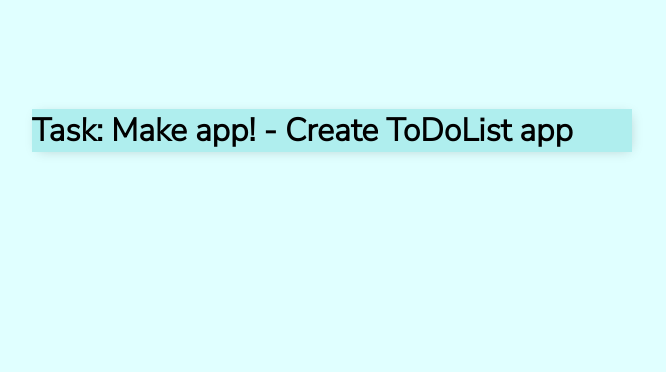
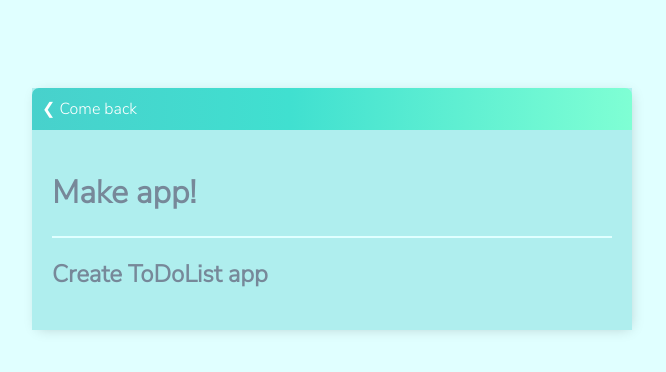
Before and after one commit to first-muchacho/ToDoList, a Django app: page /task/1/ in a window 1280 px wide. Shown: the top 372 px of the page, without its empty margins (308-974 px from the left). Run offline with Django 4.2, Linux system fonts and the light colour scheme; a user stored in the database is signed in; data comes from the database, SQL or seed files in the repository.

Commit message:
final design

```diff
--- a/templates/core/task.html
+++ b/templates/core/task.html
@@ -1,10 +1,14 @@
 {% extends 'index.html' %}
 {% block content %}
 
-<body>
-    <div class="container"></div>
-        <h1>Task: {{task}} - {{task.description}}</h1>
-    </div>
-</body>
+<div class="header-bar">
+    <a href="{% url 'task_list' %}">&#10094; Come back</a>
+</div>
+
+<div class="card-body">
+    <h1>{{task}}</h1>
+    <hr color="#E0FFFF">
+    <h2>{{task.description}}</h2>
+</div>
 
 {% endblock content %}
```
